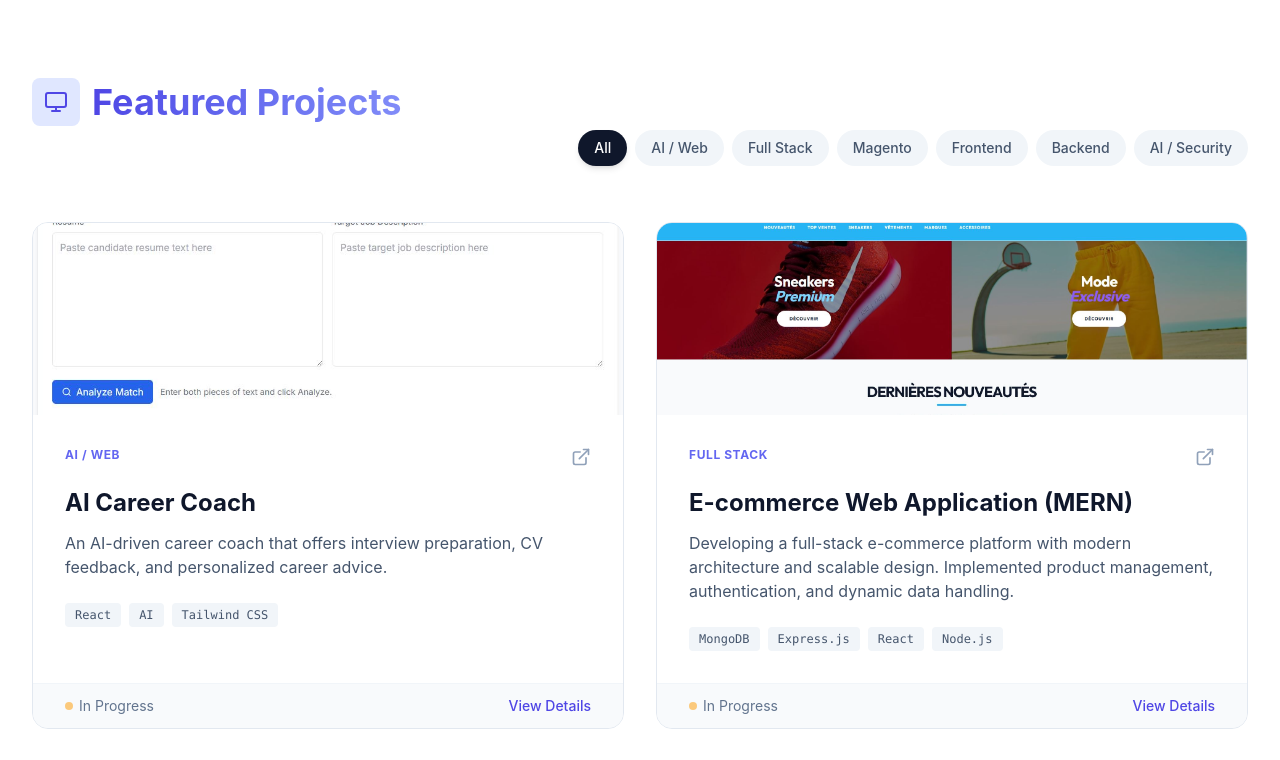
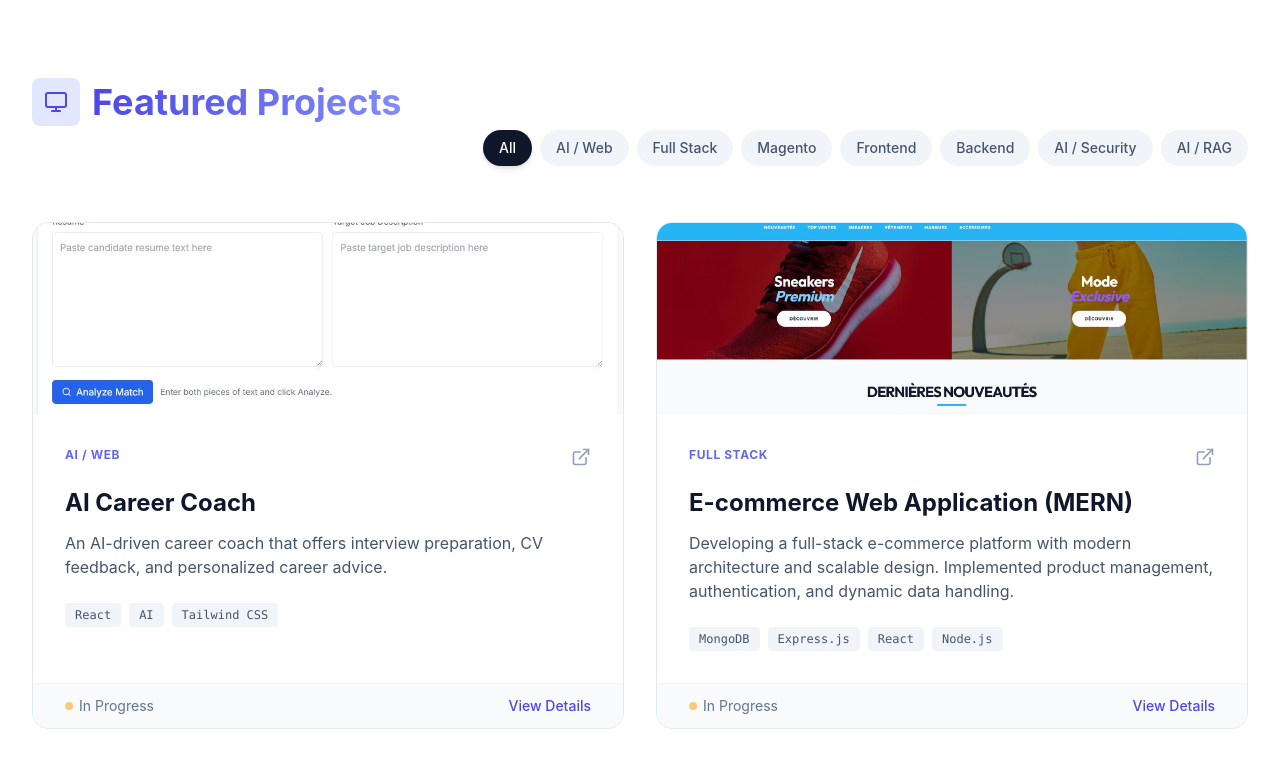
Before and after one commit to ibrahimjlidi/Ibrahimjlidi26, a React (Vite) app: page / in a window 1280 px wide. Shown: the part 3680-4440 px from the top of the page. Built offline with nearby package versions, Linux system fonts and the light colour scheme.

Commit message:
Add deployed project entries to portfolio

```diff
--- a/src/data.js
+++ b/src/data.js
@@ -277,6 +277,28 @@ export const projects = [
     link: "https://ai-web-vulnerability-audit-system.vercel.app/",
     image: "/screenshots/audit.JPG",
     screenshots: ["/screenshots/audit.JPG", "/screenshots/audit2.JPG"]
+  },
+  {
+    id: 15,
+    title: "Security Audit Platform",
+    category: "AI / Security",
+    description: "A modern security-focused platform for identifying vulnerabilities, reviewing web risks, and recommending actionable safeguards.",
+    tech: ["React", "AI", "Security", "Vulnerability Review"],
+    status: "Deployed",
+    link: "https://security-tau-seven-51.vercel.app/",
+    image: "https://placehold.co/1200x800/0f172a/ffffff?text=Security+Audit",
+    screenshots: ["https://placehold.co/1200x800/0f172a/ffffff?text=Security+Audit"]
+  },
+  {
+    id: 16,
+    title: "AI RAG Assistant",
+    category: "AI / RAG",
+    description: "An AI-powered retrieval assistant for grounded question answering, document discovery, and contextual insights.",
+    tech: ["React", "AI", "RAG", "Tailwind CSS"],
+    status: "Deployed",
+    link: "https://rag-five-alpha.vercel.app/",
+    image: "/screenshots/rag.JPG",
+    screenshots: ["/screenshots/rag.JPG", "/screenshots/rag2.JPG"]
   }
 ];
 
```
Also changed, not shown: public/screenshots/rag.JPG (added), public/screenshots/rag2.JPG (added).
